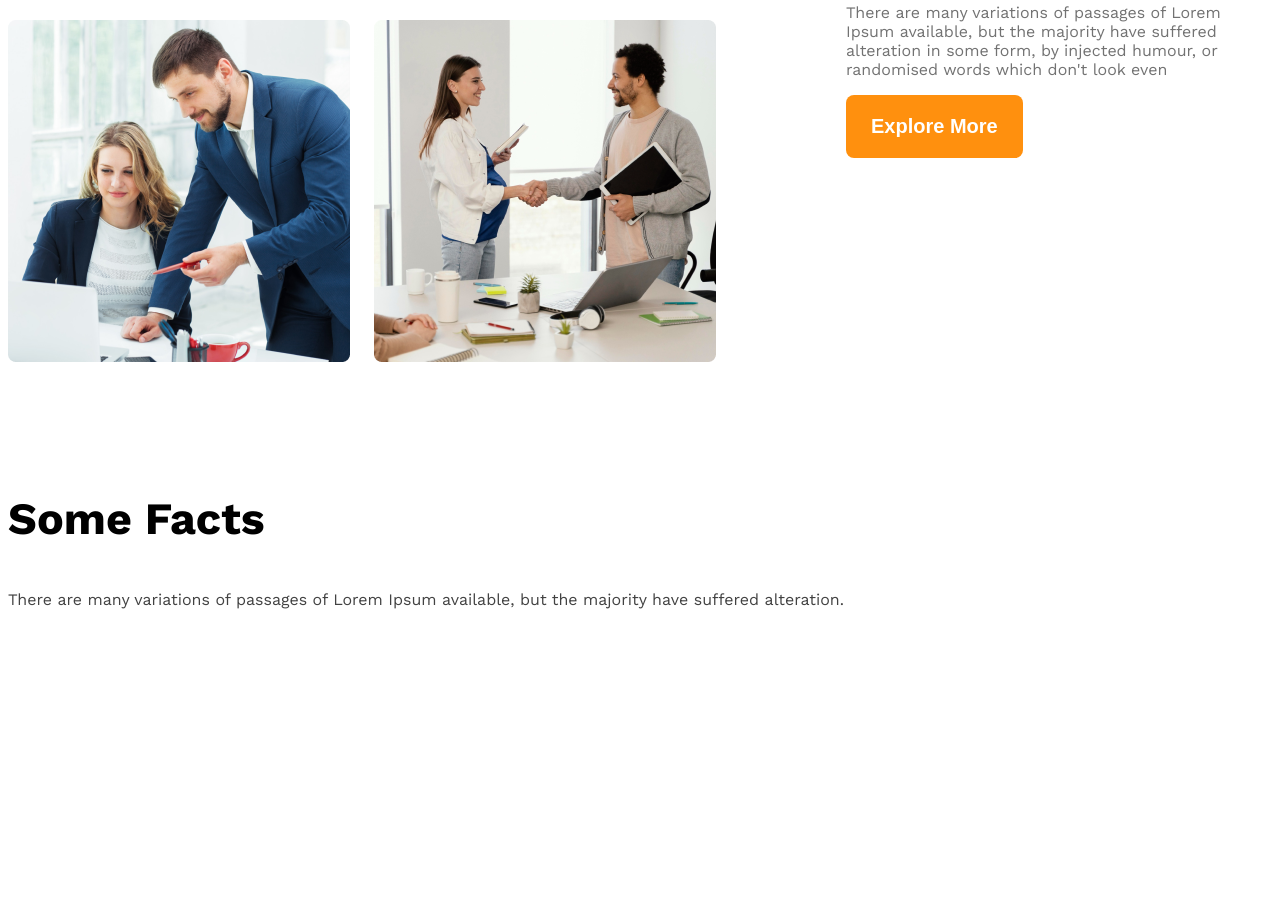
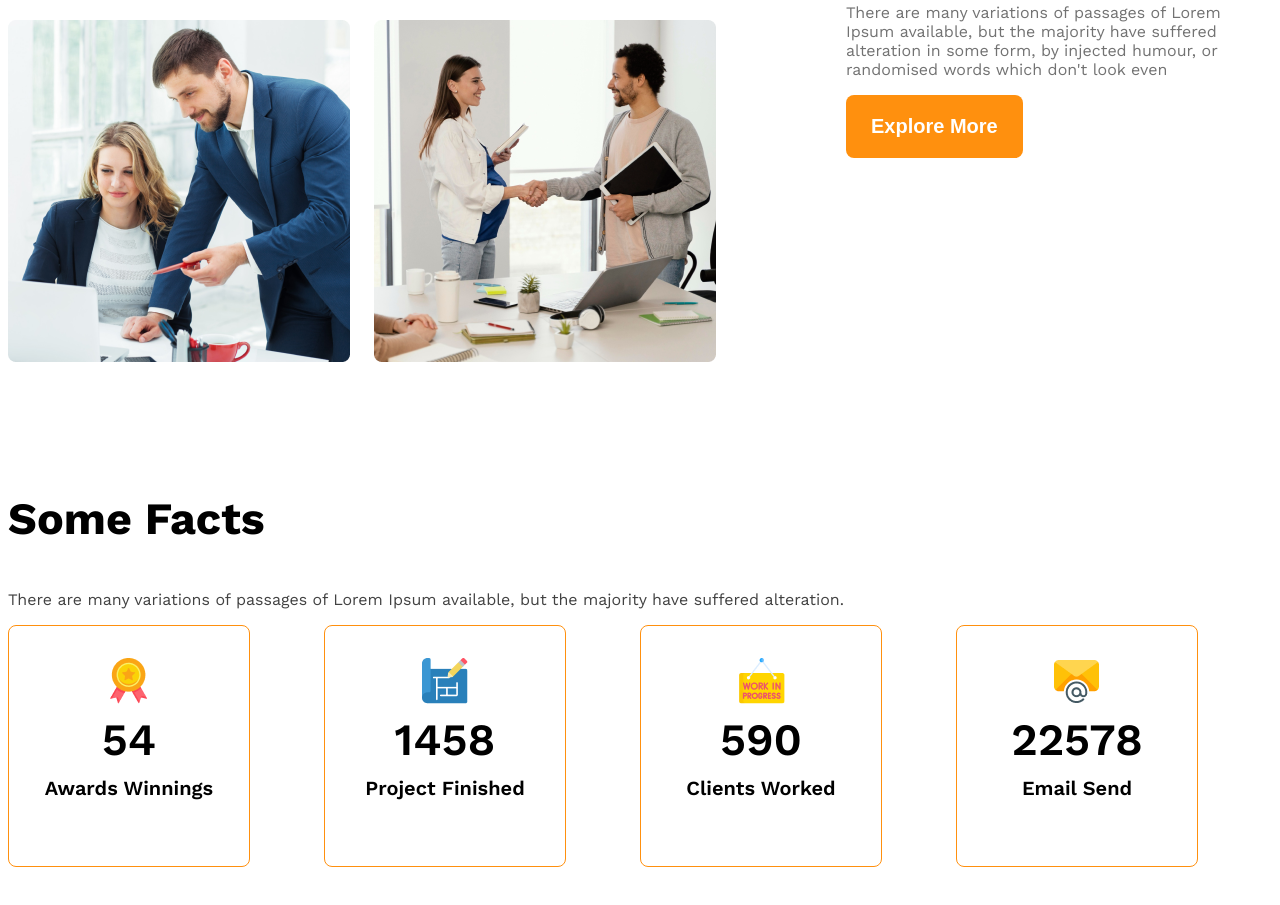
Before and after one commit to HerokMondal/g3-architects-website, a plain HTML site: page index.html in a window 1280 px wide. Shown: the part 1660-2565 px from the top of the page. Drawn offline with nearby package versions, Linux system fonts and the light colour scheme.

Commit message:
add facts container

```diff
--- a/index.html
+++ b/index.html
@@ -47,25 +47,33 @@
               <h3 class="section-title">Some Facts</h3>
               <p class="text-gray">There are many variations of passages of Lorem Ipsum available, but the majority have suffered alteration.</p>
               <div class="facts-container">
-                <div class="fact">
-                    <img src="" alt="" class="fact-icon">
-                    <h4 class="fact-number"></h4>
-                    <h5 class="fact-name"></h5>
+                <div class="fact-card display-flex">
+                    <div>
+                        <img src="images/icons/ribon.png" alt="" class="fact-icon">
+                    <h4 class="fact-number">54</h4>
+                    <h5 class="fact-name">Awards Winnings</h5>
+                    </div>
                 </div>
-                <div class="fact">
-                    <img src="" alt="" class="fact-icon">
-                    <h4 class="fact-number"></h4>
-                    <h5 class="fact-name"></h5>
+                <div class="fact-card display-flex">
+                    <div>
+                        <img src="images/icons/projects.png" alt="" class="fact-icon">
+                    <h4 class="fact-number">1458</h4>
+                    <h5 class="fact-name">Project Finished</h5>
+                    </div>
                 </div>
-                <div class="fact">
-                    <img src="" alt="" class="fact-icon">
-                    <h4 class="fact-number"></h4>
-                    <h5 class="fact-name"></h5>
+                <div class="fact-card display-flex">
+                    <div>
+                    <img src="images/icons/customers.png" alt="" class="fact-icon">
+                    <h4 class="fact-number">590</h4>
+                    <h5 class="fact-name">Clients Worked</h5>
+                    </div>
                 </div>
-                <div class="fact">
-                    <img src="" alt="" class="fact-icon">
-                    <h4 class="fact-number"></h4>
-                    <h5 class="fact-name"></h5>
+                <div class="fact-card display-flex">
+                    <div>
+                        <img src="images/icons/email.png" alt="" class="fact-icon">
+                    <h4 class="fact-number">22578</h4>
+                    <h5 class="fact-name">Email Send</h5>
+                    </div>
                 </div>
               </div>
         </section>
--- a/styles/architects.css
+++ b/styles/architects.css
@@ -103,6 +103,35 @@
 #quick-list{
     font-weight: 500;
 }
+.facts-container{
+    display: grid;
+    grid-template-columns: repeat(4,1fr);
+
+}
+.fact-card{
+    border: 1px solid #FF900E;
+    width: 240px;
+    height: 240px;
+    border-radius: 8px;
+    text-align: center;
+    align-items: center;
+    justify-content: center;
+}
+.fact-number{
+    font-size: 2.8rem;
+    font-weight: 600;
+    margin-top: 5px;
+    margin-bottom: 10px;
+}
+.fact-name{
+    font-size: 1.25rem;
+    font-weight: 600;
+    margin-top: 10px;
+}
+
+.fact-description{
+    max-width: 540px;
+}
 
 /* responsive media query */
 @media screen and (max-width: 576px) {
```
